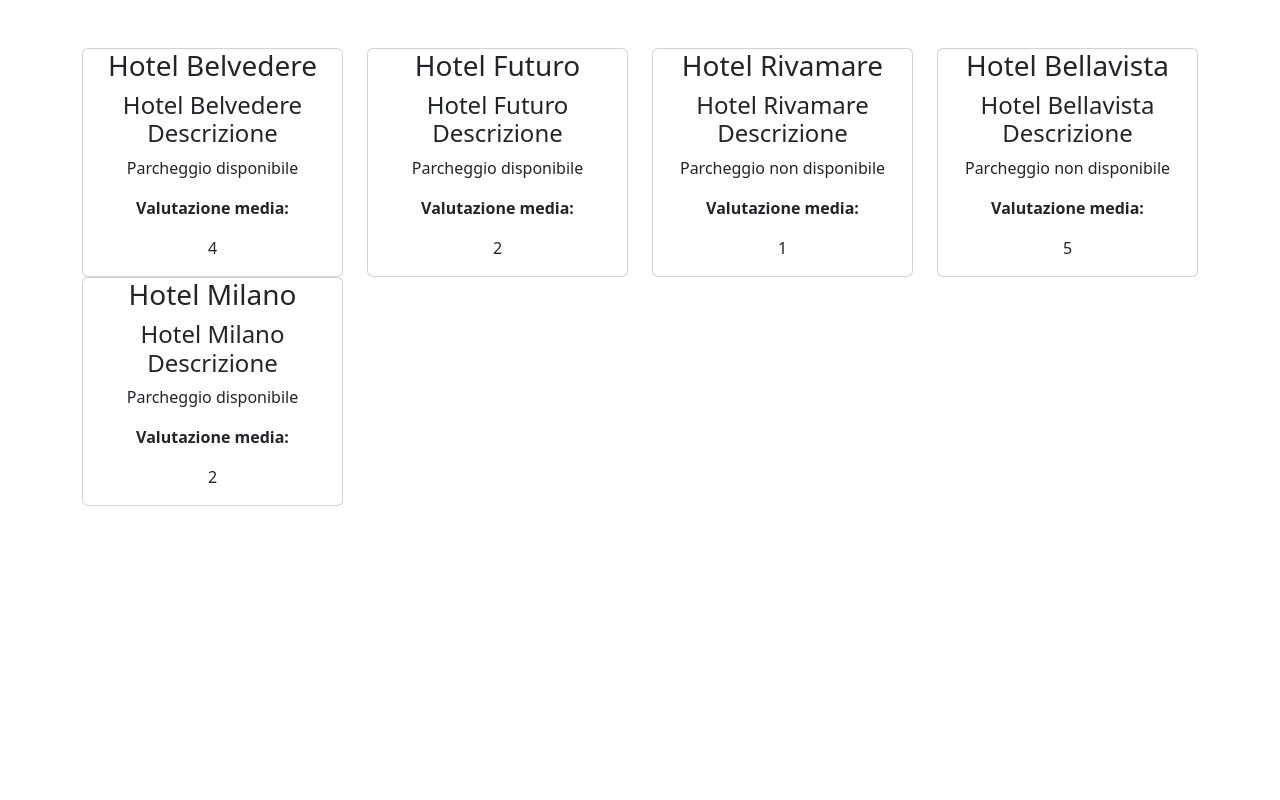
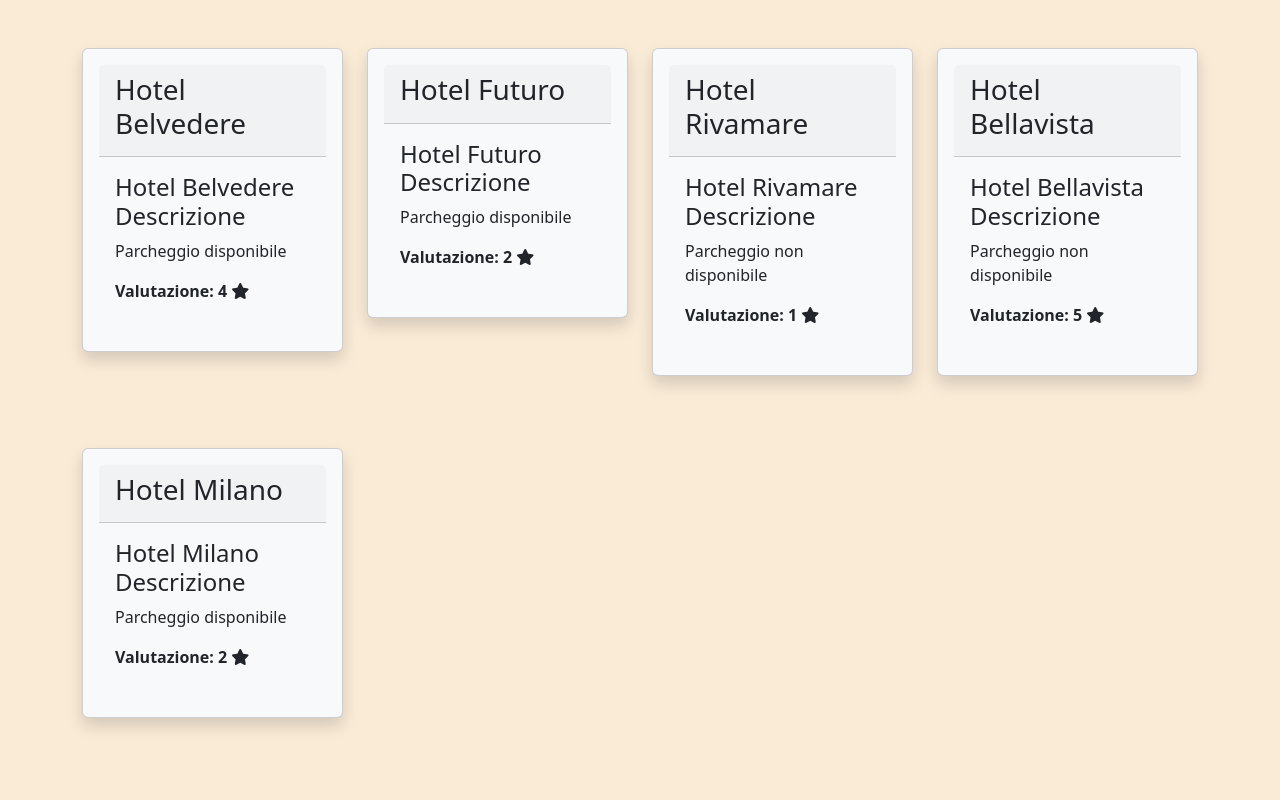
Before and after one commit to MLibralato91/php-hotel, a PHP site: page / in a window 1280 px wide. Run offline with PHP 8.4, Linux system fonts and the light colour scheme.

Commit message:
add styles

```diff
--- a/css/style.css
+++ b/css/style.css
@@ -1,3 +1,11 @@
 li{
   list-style: none;
 }
+
+body{
+  background-color: antiquewhite;
+}
+
+.card{
+
+}
--- a/index.php
+++ b/index.php
@@ -50,25 +50,36 @@ $hotels = [
   <meta charset="UTF-8">
   <meta http-equiv="X-UA-Compatible" content="IE=edge">
   <meta name="viewport" content="width=device-width, initial-scale=1.0">
+  <link rel="stylesheet" href="https://cdnjs.cloudflare.com/ajax/libs/font-awesome/6.4.0/css/all.min.css" integrity="sha512-iecdLmaskl7CVkqkXNQ/ZH/XLlvWZOJyj7Yy7tcenmpD1ypASozpmT/E0iPtmFIB46ZmdtAc9eNBvH0H/ZpiBw==" crossorigin="anonymous" referrerpolicy="no-referrer" />
   <link href="https://cdn.jsdelivr.net/npm/bootstrap@5.3.0-alpha3/dist/css/bootstrap.min.css" rel="stylesheet" integrity="sha384-KK94CHFLLe+nY2dmCWGMq91rCGa5gtU4mk92HdvYe+M/SXH301p5ILy+dN9+nJOZ" crossorigin="anonymous">
   <link rel="stylesheet" href="./css/style.css">
   <title>PHP Hotels</title>
 </head>
 
 <body>
-  <div class="container text-center">
+  <div class="container">
     <div class="row pt-5 d-flex">
       <?php foreach ($hotels as $hotel) { ?>
-        <div class="col-3">
-          <div class="card">
-           <h3> <?php echo $hotel['name'] ?></h3>
-            <h4><?php echo $hotel['description'] ?></h4>
-              <?php if($hotel['parking']) {?>
-                <p>Parcheggio disponibile</p>
-                <?php } else{ ?>
-                  <p>Parcheggio non disponibile</p>
-                  <?php } ?>
-            <p class="fw-bolder">Valutazione media:</p><p><?php echo $hotel['vote'] ?></p>
+        <div class="col-3 pb-4">
+          <div class="card shadow p-3 mb-5 bg-body-tertiary rounded">
+            <div class="card-header">
+              <h3 class="card-title"> <?php echo $hotel['name'] ?></h3>
+
+            </div>
+            <div class="card-body">
+
+              <h4 class="card-text"><?php echo $hotel['description'] ?></h4>
+
+
+              <?php if ($hotel['parking']) { ?>
+                <p class="card-text">Parcheggio disponibile</p>
+              <?php } else { ?>
+                <p class="card-text">Parcheggio non disponibile</p>
+              <?php } ?>
+
+              <p class="fw-bolder">Valutazione: <?php echo $hotel['vote'] ?> <i class="fa-solid fa-star"></i></p>
+
+            </div>
           </div>
         </div>
       <?php } ?>
```
